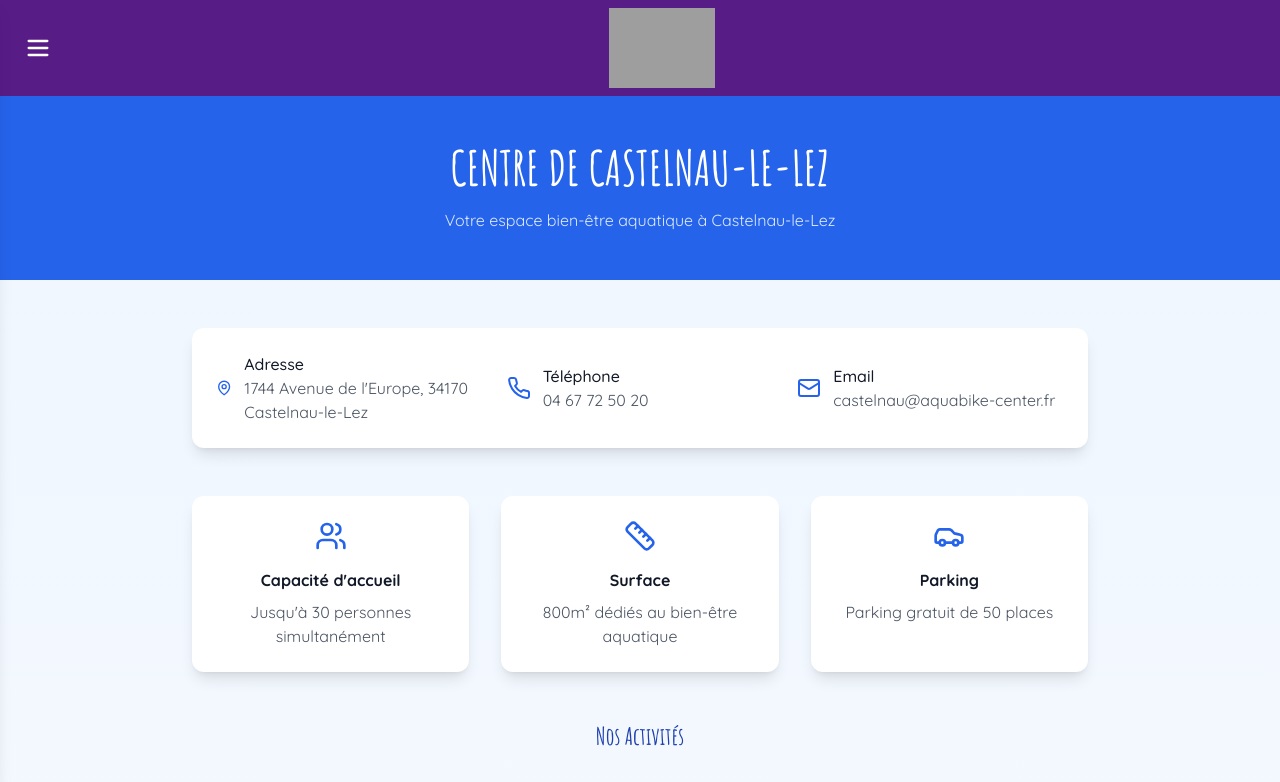
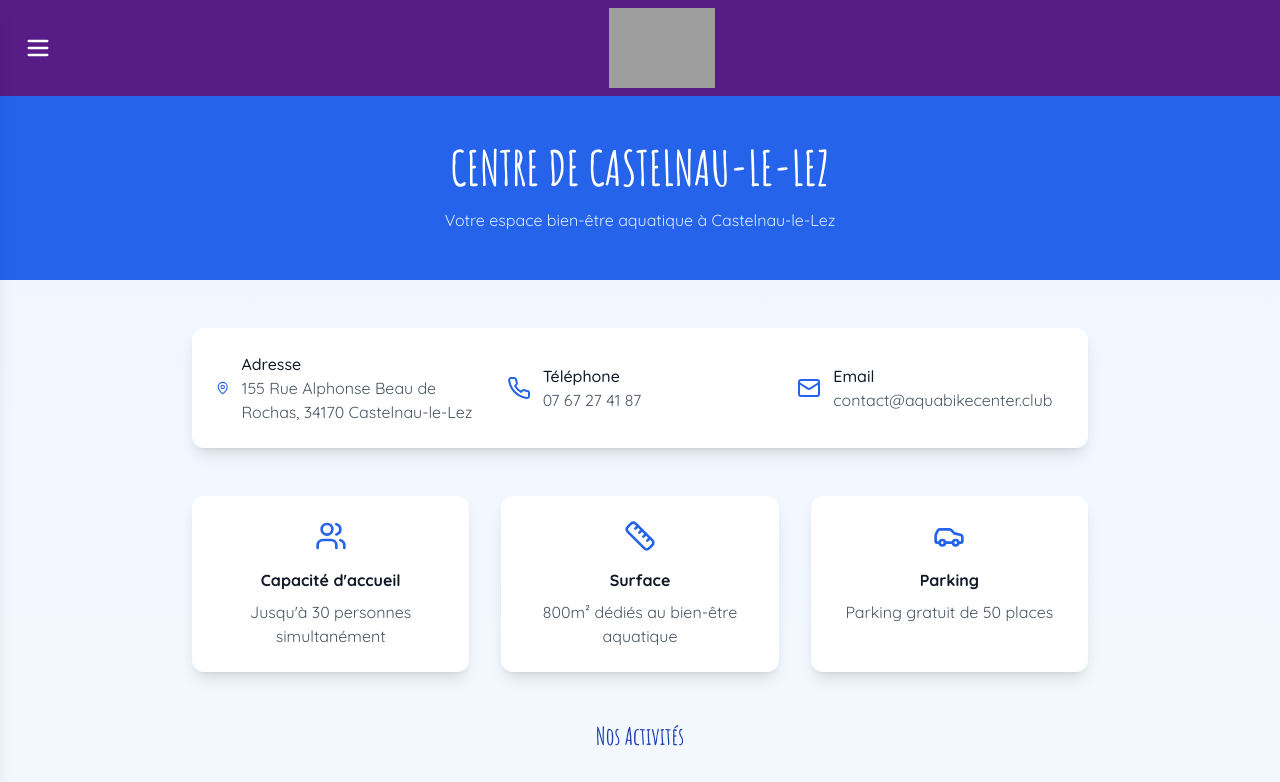
Before and after one commit to Dabeix/sb2-vaukm4xb, a React (Vite) app: page /centre/castelnau in a window 1280 px wide. Shown: the top 782 px of the page. Built offline with nearby package versions, Linux system fonts and the light colour scheme; grey boxes are pictures that could not be loaded.

Commit message:
Update CentreCastelnau.tsx

```diff
--- a/src/pages/CentreCastelnau.tsx
+++ b/src/pages/CentreCastelnau.tsx
@@ -72,21 +72,21 @@ export const CentreCastelnau = () => {
               <MapPin className="w-6 h-6 text-blue-600" />
               <div>
                 <h3 className="font-medium text-gray-900">Adresse</h3>
-                <p className="text-gray-600">1744 Avenue de l'Europe, 34170 Castelnau-le-Lez</p>
+                <p className="text-gray-600">155 Rue Alphonse Beau de Rochas, 34170 Castelnau-le-Lez</p>
               </div>
             </div>
             <div className="flex items-center gap-3">
               <Phone className="w-6 h-6 text-blue-600" />
               <div>
                 <h3 className="font-medium text-gray-900">Téléphone</h3>
-                <p className="text-gray-600">04 67 72 50 20</p>
+                <p className="text-gray-600">07 67 27 41 87</p>
               </div>
             </div>
             <div className="flex items-center gap-3">
               <Mail className="w-6 h-6 text-blue-600" />
               <div>
                 <h3 className="font-medium text-gray-900">Email</h3>
-                <p className="text-gray-600">castelnau@aquabike-center.fr</p>
+                <p className="text-gray-600">contact@aquabikecenter.club</p>
               </div>
             </div>
           </div>
```
